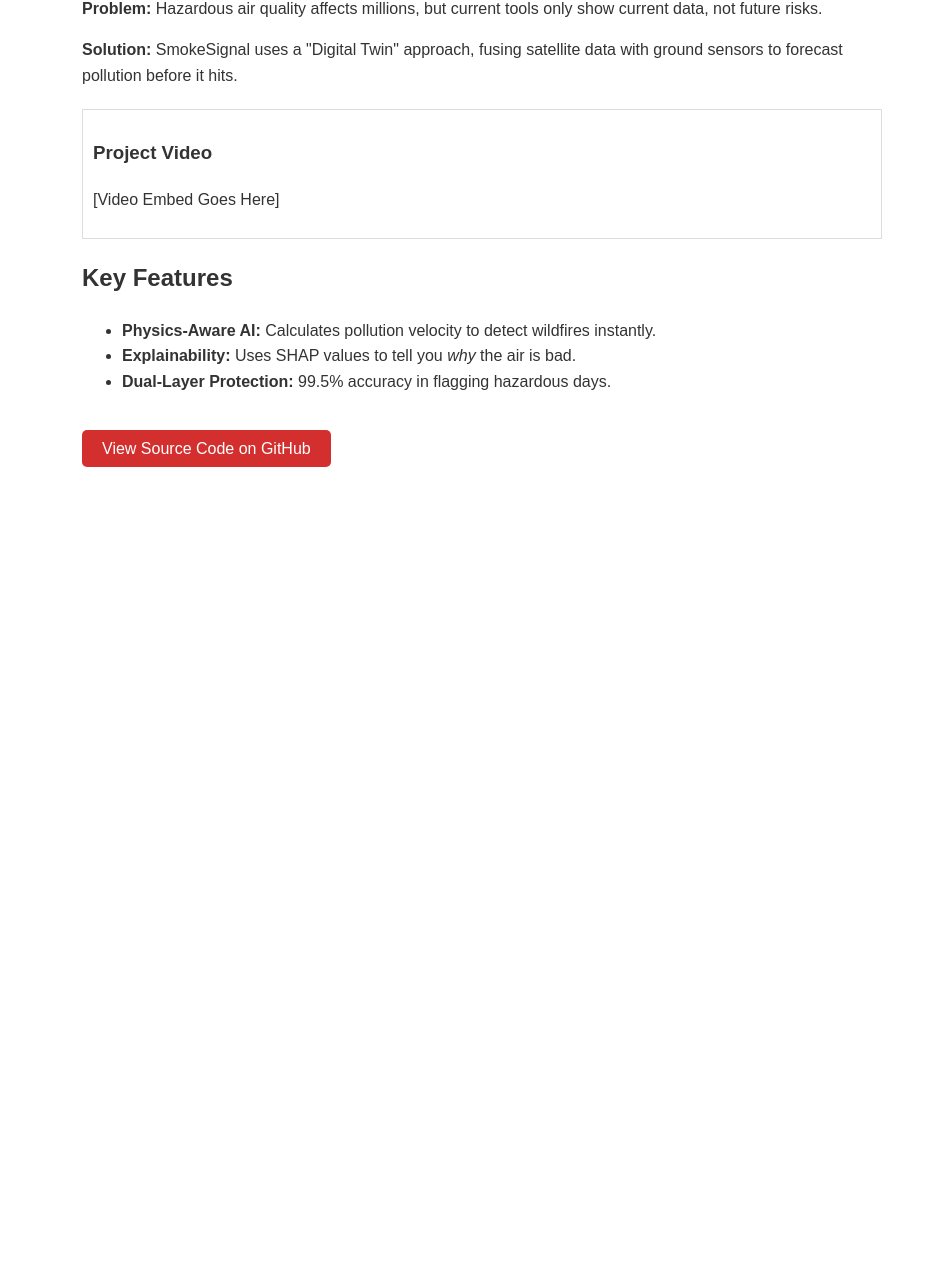
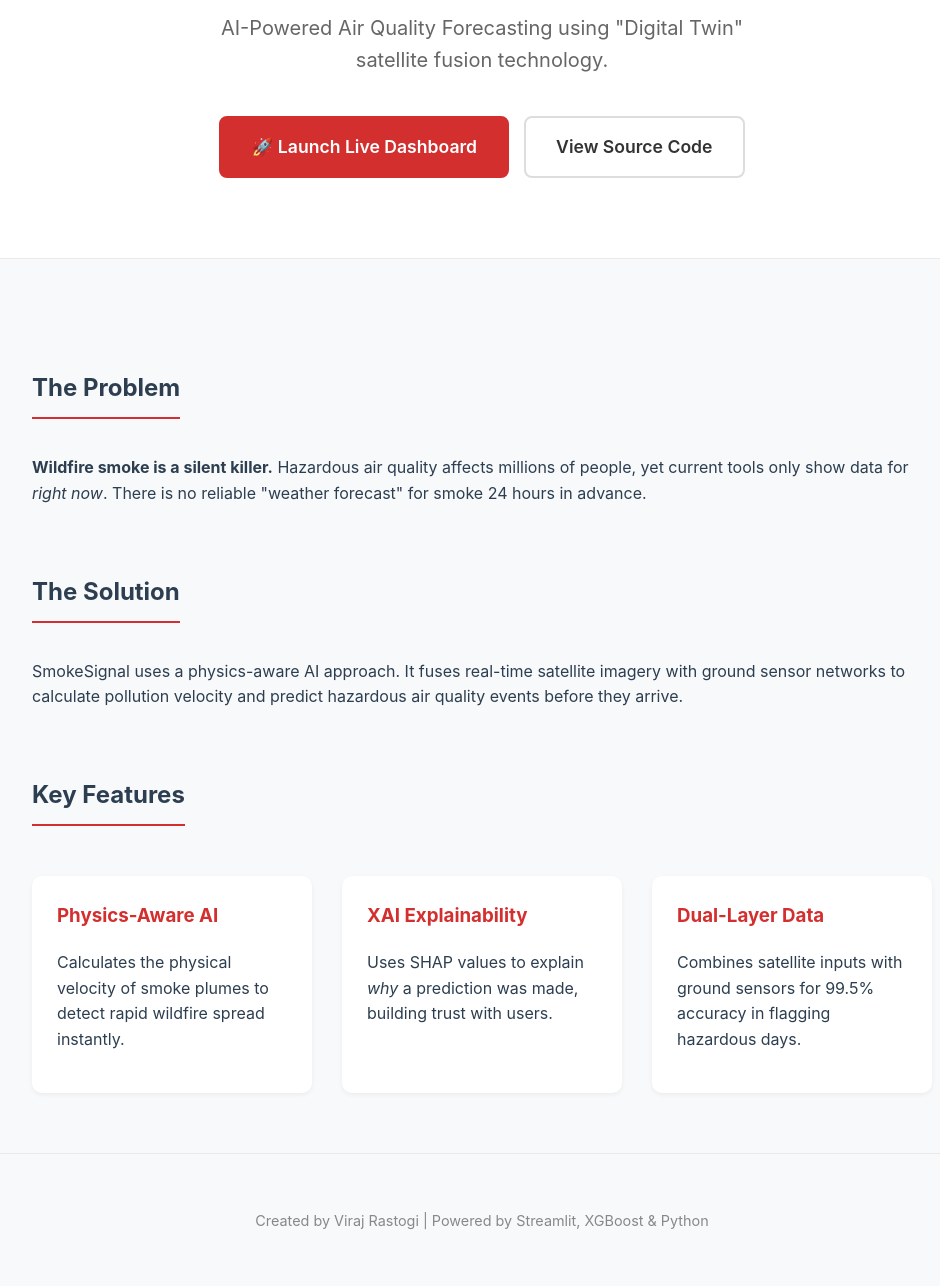
Before and after one commit to virajrastogi16/virajrastogi16.github.io, a plain HTML site: page index.html in a window 1280 px wide. Shown: the part 187-1473 px from the top of the page, without its empty margins (158-1098 px from the left). Before the commit the page ends 800 px from the top, so only its background shows below. Drawn offline with Linux system fonts and the light colour scheme.

Commit message:
Update index.html

```diff
--- a/index.html
+++ b/index.html
@@ -1,35 +1,169 @@
 <!DOCTYPE html>
-<html>
+<html lang="en">
 <head>
-    <title>West Coast SmokeSignal</title>
+    <meta charset="UTF-8">
+    <meta name="viewport" content="width=device-width, initial-scale=1.0">
+    <title>West Coast SmokeSignal | AI Wildfire Forecasting</title>
     <style>
-        body { font-family: sans-serif; max-width: 800px; margin: 0 auto; padding: 40px; line-height: 1.6; color: #333; }
-        h1 { color: #d32f2f; }
-        .button { background-color: #d32f2f; color: white; padding: 10px 20px; text-decoration: none; border-radius: 5px; }
-        .video-container { margin: 20px 0; border: 1px solid #ddd; padding: 10px; }
+        /* MODERN CSS RESET & STYLES */
+        :root {
+            --primary-color: #d32f2f; /* Fire Red */
+            --secondary-color: #333;
+            --bg-color: #f8f9fa;
+            --text-color: #2c3e50;
+        }
+
+        body {
+            font-family: -apple-system, BlinkMacSystemFont, "Segoe UI", Roboto, Helvetica, Arial, sans-serif;
+            line-height: 1.6;
+            color: var(--text-color);
+            margin: 0;
+            padding: 0;
+            background-color: var(--bg-color);
+        }
+
+        /* HERO SECTION */
+        .hero {
+            background: white;
+            padding: 80px 20px;
+            text-align: center;
+            border-bottom: 1px solid #eaeaea;
+        }
+
+        .hero h1 {
+            font-size: 3rem;
+            margin-bottom: 10px;
+            color: var(--secondary-color);
+        }
+
+        .hero span {
+            color: var(--primary-color);
+        }
+
+        .hero p {
+            font-size: 1.25rem;
+            color: #666;
+            max-width: 600px;
+            margin: 0 auto 40px auto;
+        }
+
+        /* BUTTONS */
+        .button-container {
+            display: flex;
+            justify-content: center;
+            gap: 15px;
+            flex-wrap: wrap;
+        }
+
+        .btn {
+            display: inline-block;
+            padding: 15px 30px;
+            font-size: 1.1rem;
+            font-weight: 600;
+            text-decoration: none;
+            border-radius: 8px;
+            transition: transform 0.2s, box-shadow 0.2s;
+        }
+
+        .btn:hover {
+            transform: translateY(-2px);
+            box-shadow: 0 4px 12px rgba(0,0,0,0.15);
+        }
+
+        .btn-primary {
+            background-color: var(--primary-color);
+            color: white;
+            border: 2px solid var(--primary-color);
+        }
+
+        .btn-secondary {
+            background-color: white;
+            color: var(--secondary-color);
+            border: 2px solid #ddd;
+        }
+
+        /* CONTENT SECTIONS */
+        .container {
+            max-width: 900px;
+            margin: 60px auto;
+            padding: 0 20px;
+        }
+
+        h2 {
+            border-bottom: 2px solid var(--primary-color);
+            padding-bottom: 10px;
+            margin-top: 50px;
+            display: inline-block;
+        }
+
+        .feature-grid {
+            display: grid;
+            grid-template-columns: repeat(auto-fit, minmax(250px, 1fr));
+            gap: 30px;
+            margin-top: 30px;
+        }
+
+        .feature-card {
+            background: white;
+            padding: 25px;
+            border-radius: 10px;
+            box-shadow: 0 2px 5px rgba(0,0,0,0.05);
+        }
+
+        .feature-card h3 { margin-top: 0; color: var(--primary-color); }
+
+        footer {
+            text-align: center;
+            padding: 40px;
+            color: #888;
+            font-size: 0.9rem;
+            margin-top: 60px;
+            border-top: 1px solid #eaeaea;
+        }
     </style>
 </head>
 <body>
-    <h1>🌲 West Coast SmokeSignal</h1>
-    <h3>AI-Powered Air Quality Forecasting</h3>
 
-    <p><strong>Problem:</strong> Hazardous air quality affects millions, but current tools only show current data, not future risks.</p>
+    <div class="hero">
+        <h1>🌲 West Coast <span>SmokeSignal</span></h1>
+        <p>AI-Powered Air Quality Forecasting using "Digital Twin" satellite fusion technology.</p>
 
-    <p><strong>Solution:</strong> SmokeSignal uses a "Digital Twin" approach, fusing satellite data with ground sensors to forecast pollution before it hits.</p>
+        <div class="button-container">
+            <a href="https://virajrastogi16.streamlit.app/" class="btn btn-primary">🚀 Launch Live Dashboard</a>
 
-    <div class="video-container">
-        <h3>Project Video</h3>
-        <p>[Video Embed Goes Here]</p>
+            <a href="https://github.com/virajrastogi16/virajrastogi16.github.io" class="btn btn-secondary">View Source Code</a>
+        </div>
     </div>
 
-    <h2>Key Features</h2>
-    <ul>
-        <li><strong>Physics-Aware AI:</strong> Calculates pollution velocity to detect wildfires instantly.</li>
-        <li><strong>Explainability:</strong> Uses SHAP values to tell you <em>why</em> the air is bad.</li>
-        <li><strong>Dual-Layer Protection:</strong> 99.5% accuracy in flagging hazardous days.</li>
-    </ul>
+    <div class="container">
 
-    <br>
-    <a href="https://github.com/virajrastogi16/virajrastogi16.github.io" class="button">View Source Code on GitHub</a>
+        <h2>The Problem</h2>
+        <p><strong>Wildfire smoke is a silent killer.</strong> Hazardous air quality affects millions of people, yet current tools only show data for <em>right now</em>. There is no reliable "weather forecast" for smoke 24 hours in advance.</p>
+
+        <h2>The Solution</h2>
+        <p>SmokeSignal uses a physics-aware AI approach. It fuses real-time satellite imagery with ground sensor networks to calculate pollution velocity and predict hazardous air quality events before they arrive.</p>
+
+        <h2>Key Features</h2>
+        <div class="feature-grid">
+            <div class="feature-card">
+                <h3>Physics-Aware AI</h3>
+                <p>Calculates the physical velocity of smoke plumes to detect rapid wildfire spread instantly.</p>
+            </div>
+            <div class="feature-card">
+                <h3>XAI Explainability</h3>
+                <p>Uses SHAP values to explain <em>why</em> a prediction was made, building trust with users.</p>
+            </div>
+            <div class="feature-card">
+                <h3>Dual-Layer Data</h3>
+                <p>Combines satellite inputs with ground sensors for 99.5% accuracy in flagging hazardous days.</p>
+            </div>
+        </div>
+
+    </div>
+
+    <footer>
+        <p>Created by Viraj Rastogi | Powered by Streamlit, XGBoost & Python</p>
+    </footer>
+
 </body>
 </html>
```
